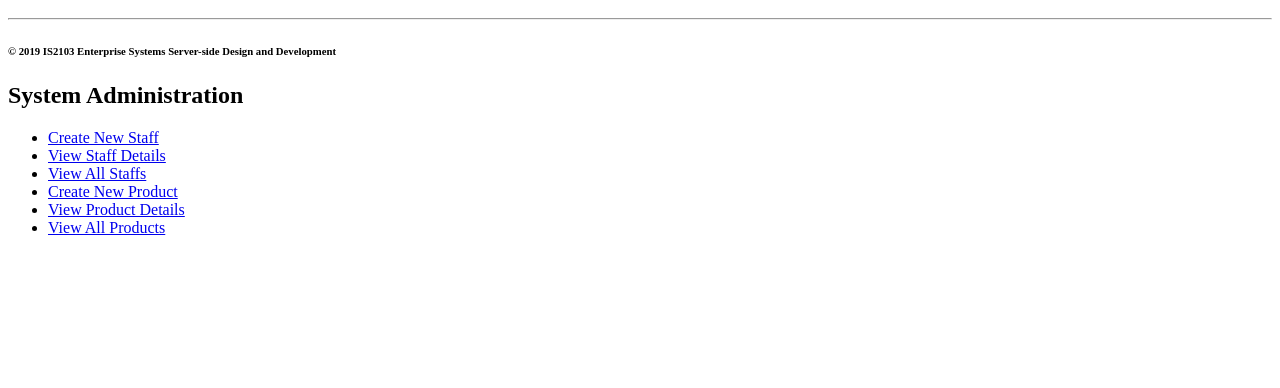
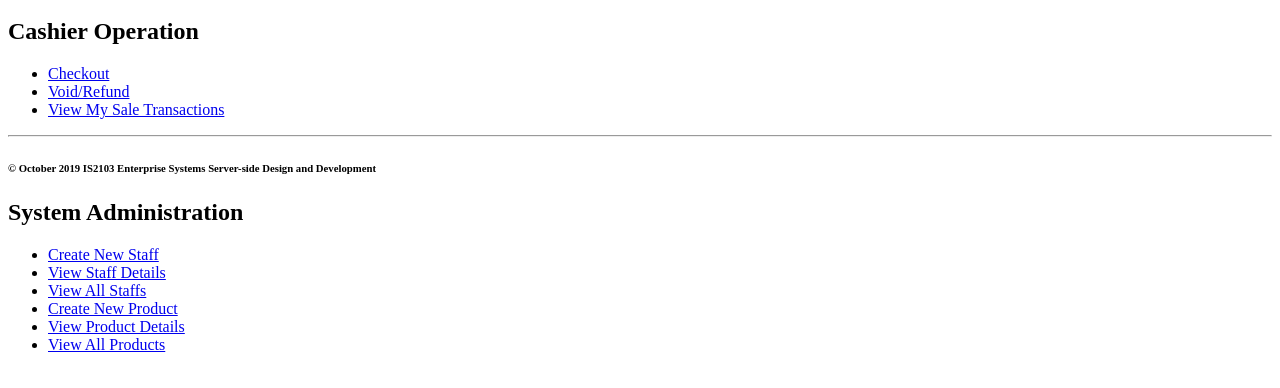
Before and after one commit to socTeamLead/PointOfSaleSystemWeb, a plain HTML site: page index.html in a window 1280 px wide. Shown: the part 48-436 px from the top of the page. Drawn offline with Linux system fonts and the light colour scheme.

Commit message:
modified index.html copyright

```diff
--- a/index.html
+++ b/index.html
@@ -3,10 +3,17 @@
 		<title>Point of Sale System</title>
 	</head>
 	<body>
+
 		<h1>Point of Sale System</h1>
+		<h2>Cashier Operation</h2>
+		<ul>
+			<li><a href="./cashierOperation/checkout.html">Checkout</a></li>
+			<li><a href="./cashierOperation/voidRefund.html">Void/Refund</a></li>
+			<li><a href="./cashierOperation/viewMySaleTransactions.html">View My Sale Transactions</a></li>
+		</ul>
 		<p>
 			<hr/>
-			<h6>&copy; 2019 IS2103 Enterprise Systems Server-side Design and Development</h6>
+			<h6>&copy; October 2019 IS2103 Enterprise Systems Server-side Design and Development</h6>
 		<h2>System Administration</h2>
 		<ul>
 			<li><a href="./systemAdministration/createNewStaff.html">Create New Staff</a></li>
```
